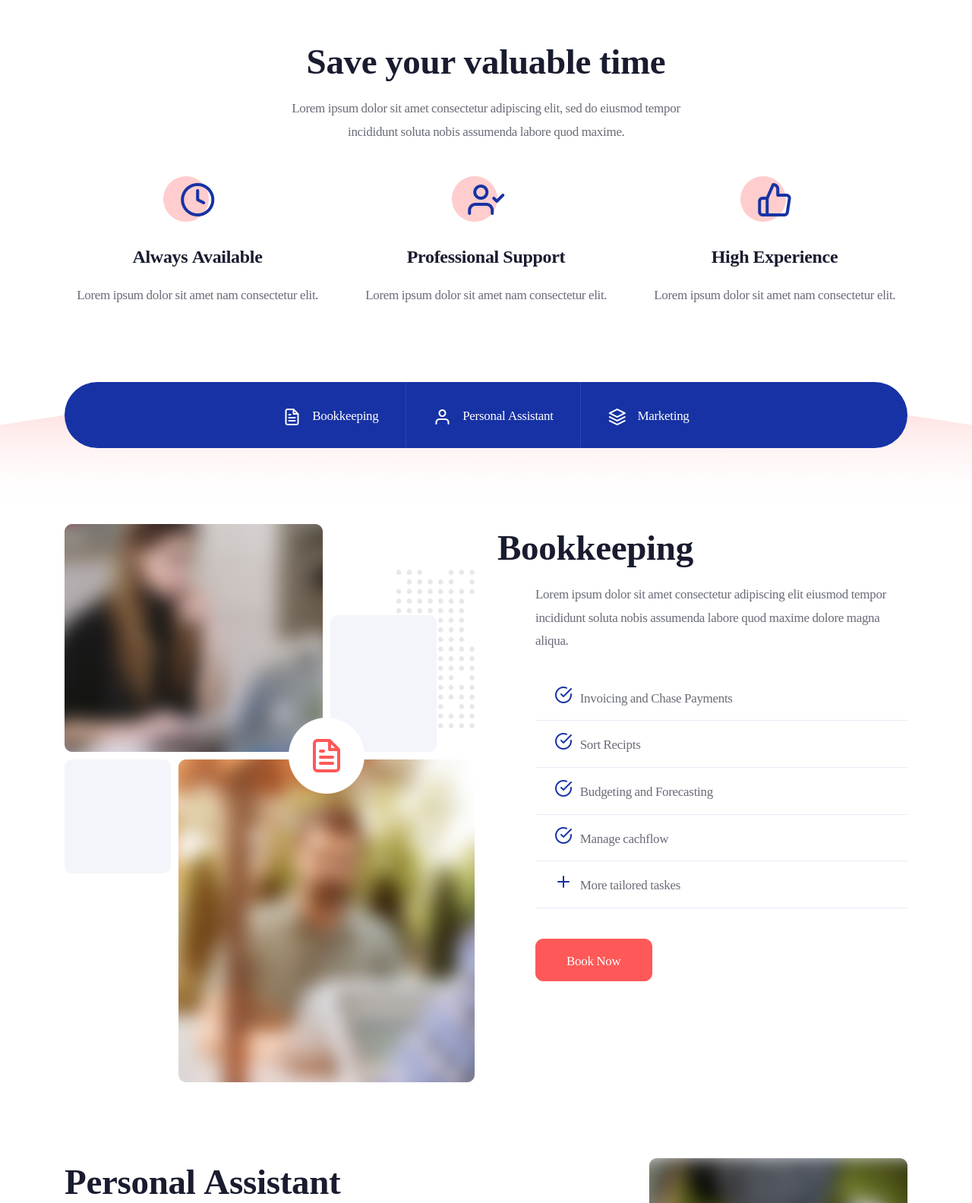
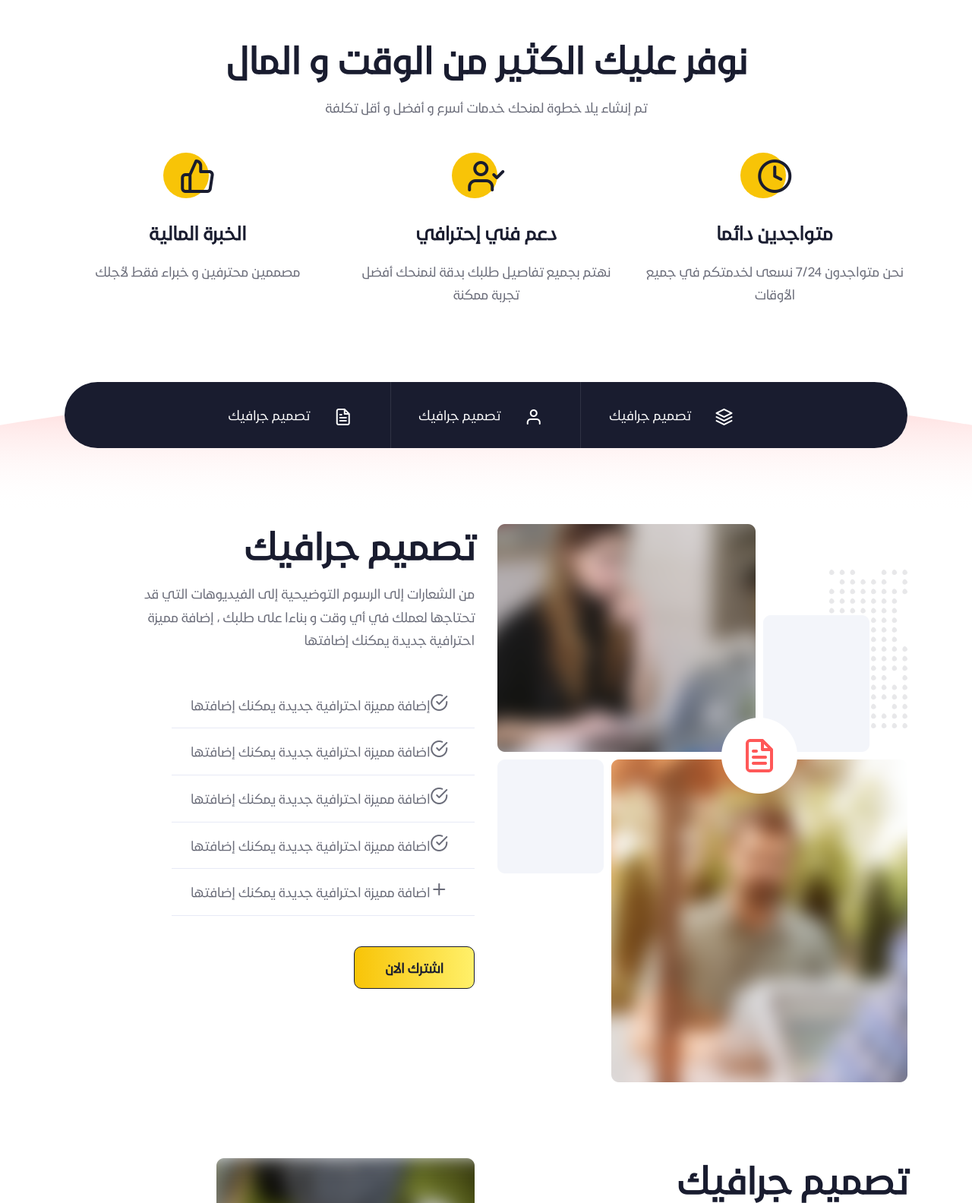
Before and after one commit to zakaria-houam/YellaStep, a plain HTML site: page index.html in a window 1280 px wide. Shown: the part 940-2524 px from the top of the page at 76% size. Drawn offline with Linux system fonts and the light colour scheme; files whose address does not match are found by name.

Commit message:
services

```diff
--- a/assets/css/color.css
+++ b/assets/css/color.css
@@ -146,7 +146,7 @@ font-size: 95%;
 /*----- Footer -----*/
 /*----------------------------------------*/
 .dtr-footer-main { background-color: #191c2f; }
-.dtr-copyright { background-color: #ff5858; }
+.dtr-copyright { background-color: #191c2f; border-top: 1px solid #f8c407;}
 .dtr-footer-main h1, .dtr-footer-main h2, .dtr-footer-main h3, .dtr-footer-main h4, .dtr-footer-main h5, .dtr-footer-main h6 { color: #fff; }
 .dtr-footer-main, .dtr-footer-main a, .dtr-copyright, .dtr-copyright a { color: #fff; }
 .dtr-copyright a:hover, .dtr-footer-main a:hover { color: rgba(255,255,255, .50); }
@@ -214,10 +214,10 @@ font-size: 95%;
 .color-white .dtr-accordion .card-header:first-child, .color-white .dtr-accordion.accordion > .card:not(:first-of-type) .card-header:first-child { border-color: rgba(255, 255, 255, .10); }
 .color-white .dtr-accordion .card-body { color: rgba(255,255,255,.60) !important; }
 /*== Sticky Tabs ==*/
-.dtr-sticky-tabs { background-color: #1732a4; }
+.dtr-sticky-tabs { background-color: #191c2f; }
 .dtr-sticky-tabs .nav-item:after { background-color: rgba(255, 255, 255, .10); }
 .dtr-sticky-tabs-nav .nav-link { color: #fff; }
-.dtr-sticky-tabs-nav .nav-link:hover, .dtr-sticky-tabs-nav .nav-link.active { color: #ff5858; }
+.dtr-sticky-tabs-nav .nav-link:hover, .dtr-sticky-tabs-nav .nav-link.active { color: #f8c407; }
 /*===== footer contact =====*/
 .dtr-contact-widget li i::after { background-color: rgba(255, 255, 255, .25); }
 /*===== Video Play =====*/
--- a/assets/css/style.css
+++ b/assets/css/style.css
@@ -37,9 +37,13 @@
 }
 .button{
     background: linear-gradient(to right,#f8c407,#fff06a);
+    font-weight: bolder;
 }
 .button:hover{
     opacity: .8;
+}
+.dtr-icon-list li{
+    text-align: right;
 }
 body { -webkit-font-smoothing: antialiased; --webkit-animation: fix 1s 1; overflow-x: hidden; }
 h1, h2, h3, h4, h5, h6 { margin-bottom: 20px; }
--- a/index.html
+++ b/index.html
@@ -165,35 +165,37 @@
 
                 <!-- heading starts -->
                 <div class="dtr-styled-heading text-center">
-                    <h2>Save your valuable time</h2>
-                    <p>Lorem ipsum dolor sit amet consectetur adipiscing elit, sed do eiusmod tempor<br>
-                        incididunt soluta nobis assumenda labore quod maxime.</p>
+                    <h2>نوفر عليك الكثير من الوقت و المال</h2>
+                    <p>تم إنشاء يلا خطوة لمنحك خدمات أسرع و أفضل و أقل تكلفة
+                        </p>
                 </div>
                 <!-- heading ends -->
 
                 <!--== row starts ==-->
                 <div class="row dtr-pt-10">
 
-                    <!-- column 1 starts -->
-                    <div class="col-12 col-md-4 dtr-img-feature"> <span class="dtr-img-feature-img"><span class="dtr-img-feature-circle bg-light-red"></span><i class="icon-clock2 color-blue"></i></span>
-                        <h4 class="dtr-img-feature-heading">Always Available </h4>
-                        <p>Lorem ipsum dolor sit amet nam consectetur elit. </p>
+                     <!-- column 3 starts -->
+                     <div class="col-12 col-md-4 dtr-img-feature"> <span class="dtr-img-feature-img"><span class="dtr-img-feature-circle" style="background: #f8c407;"></span><i class="icon-thumbs-up2" style="color: #191c2f;"></i></span>
+                        <h4 class="dtr-img-feature-heading">الخبرة المالية </h4>
+                        <p>مصممين محترفين و خبراء فقط لأجلك </p>
                     </div>
-                    <!-- column 1 ends -->
+                    <!-- column 3 ends -->
+
+
 
                     <!-- column 2 starts -->
-                    <div class="col-12 col-md-4 dtr-img-feature"> <span class="dtr-img-feature-img"><span class="dtr-img-feature-circle bg-light-red"></span><i class="icon-user-check1 color-blue"></i></span>
-                        <h4 class="dtr-img-feature-heading">Professional Support </h4>
-                        <p>Lorem ipsum dolor sit amet nam consectetur elit. </p>
+                    <div class="col-12 col-md-4 dtr-img-feature"> <span class="dtr-img-feature-img"><span class="dtr-img-feature-circle" style="background: #f8c407;"></span><i class="icon-user-check1" style="color: #191c2f;"></i></span>
+                        <h4 class="dtr-img-feature-heading">دعم فني إحترافي </h4>
+                        <p>نهتم بجميع تفاصيل طلبك بدقة لنمنحك أفضل تجربة ممكنة </p>
                     </div>
                     <!-- column 2 ends -->
 
-                    <!-- column 3 starts -->
-                    <div class="col-12 col-md-4 dtr-img-feature"> <span class="dtr-img-feature-img"><span class="dtr-img-feature-circle bg-light-red"></span><i class="icon-thumbs-up2 color-blue"></i></span>
-                        <h4 class="dtr-img-feature-heading">High Experience </h4>
-                        <p>Lorem ipsum dolor sit amet nam consectetur elit. </p>
+                    <!-- column 1 starts -->
+                    <div class="col-12 col-md-4 dtr-img-feature"> <span class="dtr-img-feature-img"><span class="dtr-img-feature-circle" style="background: #f8c407;"></span><i class="icon-clock2" style="color: #191c2f;"></i></span>
+                        <h4 class="dtr-img-feature-heading">متواجدين دائما </h4>
+                        <p>نحن متواجدون 7/24 نسعى لخدمتكم في جميع الأوقات </p>
                     </div>
-                    <!-- column 3 ends -->
+                    <!-- column 1 ends -->
 
                 </div>
                 <!--== row ends ==-->
@@ -215,9 +217,9 @@
                     <div class="container">
                         <nav class="dtr-scrollspy-tabs">
                             <ul class="dtr-scrollspy nav justify-content-center dtr-sticky-tabs">
-                                <li class="nav-item"> <a class="nav-link" href="#tab1"><i class="icon-file-text"></i>Bookkeeping</a> </li>
-                                <li class="nav-item"> <a class="nav-link" href="#tab2"><i class="icon-user2"></i>Personal Assistant</a> </li>
-                                <li class="nav-item"> <a class="nav-link" href="#tab3"><i class="icon-layers"></i>Marketing</a> </li>
+                                <li class="nav-item"> <a class="nav-link" href="#tab1">تصميم جرافيك<i class="icon-file-text" style="margin-left: 2rem;"></i> </a> </li>
+                                <li class="nav-item"> <a class="nav-link" href="#tab2">تصميم جرافيك<i class="icon-user2" style="margin-left: 2rem;"></i> </a> </li>
+                                <li class="nav-item"> <a class="nav-link" href="#tab3">تصميم جرافيك<i class="icon-layers" style="margin-left: 2rem;"></i></a> </li>
                             </ul>
                         </nav>
                     </div>
@@ -231,29 +233,29 @@
                         <div class="dtr-sticky-tabs-content">
                             <div class="container">
                                 <div class="row">
-
+                                     <!-- column 2 starts -->
+                                     <div class="col-12 col-md-6 small-device-space">
+                                        <!-- Heading -->
+                                        <h2 style="text-align: right;">تصميم جرافيك</h2>
+                                        <div class="dtr-pl-50">
+                                            <!-- Text -->
+                                            <p style="text-align: right;">من الشعارات إلى الرسوم التوضيحية إلى الفيديوهات التي قد تحتاجها لعملك في أي وقت و بناءا على طلبك ، إضافة مميزة احترافية جديدة يمكنك إضافتها </p>
+                                            <ul class="dtr-icon-list dtr-mt-30" style="float: right;">
+                                                <li>إضافة مميزة احترافية جديدة يمكنك إضافتها<i class="icon-check-circle2 color-black"></i></li>
+                                                <li>اضافة مميزة احترافية جديدة يمكنك إضافتها<i class="icon-check-circle2 color-black"></i></li>
+                                                <li>اضافة مميزة احترافية جديدة يمكنك إضافتها<i class="icon-check-circle2 color-black"></i></li>
+                                                <li>اضافة مميزة احترافية جديدة يمكنك إضافتها<i class="icon-check-circle2 color-black"></i></li>
+                                                <li>اضافة مميزة احترافية جديدة يمكنك إضافتها<i class="icon-plus1 color-black"></i></li>
+                                            </ul>
+                                            <!-- button -->
+                                            <a href="#contact" class="dtr-btn  dtr-scroll-link dtr-mt-30 button" style="font-weight: bolder; float: right;">اشترك الان</a> </div>
+                                    </div>
+                                    <!-- column 2 ends -->
                                     <!-- column 1 starts -->
                                     <div class="col-12 col-md-6"> <img src="assets/images/service-img1.png" alt="image"> </div>
                                     <!-- column 1 ends -->
 
-                                    <!-- column 2 starts -->
-                                    <div class="col-12 col-md-6 small-device-space">
-                                        <!-- Heading -->
-                                        <h2>Bookkeeping</h2>
-                                        <div class="dtr-pl-50">
-                                            <!-- Text -->
-                                            <p>Lorem ipsum dolor sit amet consectetur adipiscing elit eiusmod tempor incididunt soluta nobis assumenda labore quod maxime dolore magna aliqua. </p>
-                                            <ul class="dtr-icon-list dtr-mt-30">
-                                                <li><i class="icon-check-circle2 color-blue"></i>Invoicing and Chase Payments</li>
-                                                <li><i class="icon-check-circle2 color-blue"></i>Sort Recipts</li>
-                                                <li><i class="icon-check-circle2 color-blue"></i>Budgeting and Forecasting</li>
-                                                <li><i class="icon-check-circle2 color-blue"></i>Manage cachflow</li>
-                                                <li><i class="icon-plus1 color-blue"></i>More tailored taskes</li>
-                                            </ul>
-                                            <!-- button -->
-                                            <a href="#contact" class="dtr-btn btn-red dtr-scroll-link dtr-mt-30">Book Now</a> </div>
-                                    </div>
-                                    <!-- column 2 ends -->
+
 
                                 </div>
                             </div>
@@ -267,29 +269,29 @@
                             <div class="container">
                                 <div class="row">
 
-                                    <!-- column 1 starts -->
-                                    <div class="col-12 col-md-6 small-device-space">
-                                        <!-- Heading -->
-                                        <h2>Personal Assistant</h2>
-                                        <div class="dtr-pl-50">
-                                            <!-- Text -->
-                                            <p>Lorem ipsum dolor sit amet consectetur adipiscing elit eiusmod tempor incididunt soluta nobis assumenda labore quod maxime dolore magna aliqua. </p>
-                                            <ul class="dtr-icon-list dtr-mt-30">
-                                                <li><i class="icon-check-circle2 color-blue"></i>Handling your email accounts</li>
-                                                <li><i class="icon-check-circle2 color-blue"></i>Entering or uploading data</li>
-                                                <li><i class="icon-check-circle2 color-blue"></i>Filing and shredding</li>
-                                                <li><i class="icon-check-circle2 color-blue"></i>Making travel arrangements</li>
-                                                <li><i class="icon-plus1 color-blue"></i>More tailored taskes</li>
-                                            </ul>
-                                            <!-- button -->
-                                            <a href="#contact" class="dtr-btn btn-red dtr-scroll-link dtr-mt-30">Book Now</a> </div>
-                                    </div>
-                                    <!-- column 1 ends -->
+
 
                                     <!-- column 2 starts -->
                                     <div class="col-12 col-md-6"> <img src="assets/images/service-img2.png" alt="image"> </div>
                                     <!-- column 2 ends -->
-
+                                    <!-- column 1 starts -->
+                                    <div class="col-12 col-md-6 small-device-space">
+                                        <!-- Heading -->
+                                        <h2 style="text-align: right;">تصميم جرافيك</h2>
+                                        <div class="dtr-pl-50">
+                                            <!-- Text -->
+                                            <p style="text-align: right;">من الشعارات إلى الرسوم التوضيحية إلى الفيديوهات التي قد تحتاجها لعملك في أي وقت و بناءا على طلبك ، إضافة مميزة احترافية جديدة يمكنك إضافتها </p>
+                                            <ul class="dtr-icon-list dtr-mt-30" style="float: right;">
+                                                <li>إضافة مميزة احترافية جديدة يمكنك إضافتها<i class="icon-check-circle2 color-black"></i></li>
+                                                <li>اضافة مميزة احترافية جديدة يمكنك إضافتها<i class="icon-check-circle2 color-black"></i></li>
+                                                <li>اضافة مميزة احترافية جديدة يمكنك إضافتها<i class="icon-check-circle2 color-black"></i></li>
+                                                <li>اضافة مميزة احترافية جديدة يمكنك إضافتها<i class="icon-check-circle2 color-black"></i></li>
+                                                <li>اضافة مميزة احترافية جديدة يمكنك إضافتها<i class="icon-plus1 color-black"></i></li>
+                                            </ul>
+                                            <!-- button -->
+                                            <a href="#contact" class="dtr-btn  dtr-scroll-link dtr-mt-30 button" style="font-weight: bolder; float: right;">اشترك الان</a> </div>
+                                    </div>
+                                    <!-- column 1 ends -->
                                 </div>
                             </div>
                         </div>
@@ -301,29 +303,29 @@
                         <div class="dtr-sticky-tabs-content">
                             <div class="container">
                                 <div class="row">
-
+                                      <!-- column 2 starts -->
+                                      <div class="col-12 col-md-6 small-device-space">
+                                        <!-- Heading -->
+                                        <h2 style="text-align: right;">تصميم جرافيك</h2>
+                                        <div class="dtr-pl-50">
+                                            <!-- Text -->
+                                            <p style="text-align: right;">من الشعارات إلى الرسوم التوضيحية إلى الفيديوهات التي قد تحتاجها لعملك في أي وقت و بناءا على طلبك ، إضافة مميزة احترافية جديدة يمكنك إضافتها </p>
+                                            <ul class="dtr-icon-list dtr-mt-30" style="float: right;">
+                                                <li>إضافة مميزة احترافية جديدة يمكنك إضافتها<i class="icon-check-circle2 color-black"></i></li>
+                                                <li>اضافة مميزة احترافية جديدة يمكنك إضافتها<i class="icon-check-circle2 color-black"></i></li>
+                                                <li>اضافة مميزة احترافية جديدة يمكنك إضافتها<i class="icon-check-circle2 color-black"></i></li>
+                                                <li>اضافة مميزة احترافية جديدة يمكنك إضافتها<i class="icon-check-circle2 color-black"></i></li>
+                                                <li>اضافة مميزة احترافية جديدة يمكنك إضافتها<i class="icon-plus1 color-black"></i></li>
+                                            </ul>
+                                            <!-- button -->
+                                            <a href="#contact" class="dtr-btn  dtr-scroll-link dtr-mt-30 button" style="font-weight: bolder; float: right;">اشترك الان</a> </div>
+                                    </div>
+                                    <!-- column 2 ends -->
                                     <!-- column 1 starts -->
                                     <div class="col-12 col-md-6"> <img src="assets/images/service-img3.png" alt="image"> </div>
                                     <!-- column 1 ends -->
 
-                                    <!-- column 2 starts -->
-                                    <div class="col-12 col-md-6 small-device-space">
-                                        <!-- Heading -->
-                                        <h2>Marketing</h2>
-                                        <div class="dtr-pl-50">
-                                            <!-- Text -->
-                                            <p>Lorem ipsum dolor sit amet consectetur adipiscing elit eiusmod tempor incididunt soluta nobis assumenda labore quod maxime dolore magna aliqua. </p>
-                                            <ul class="dtr-icon-list dtr-mt-30">
-                                                <li><i class="icon-check-circle2 color-blue"></i>Advertising for a trade magazine</li>
-                                                <li><i class="icon-check-circle2 color-blue"></i>Designing marketing materials </li>
-                                                <li><i class="icon-check-circle2 color-blue"></i>Update website content</li>
-                                                <li><i class="icon-check-circle2 color-blue"></i>Organise a client social event</li>
-                                                <li><i class="icon-plus1 color-blue"></i>More tailored taskes</li>
-                                            </ul>
-                                            <!-- button -->
-                                            <a href="#contact" class="dtr-btn btn-red dtr-scroll-link dtr-mt-30">Book Now</a> </div>
-                                    </div>
-                                    <!-- column 2 ends -->
+
 
                                 </div>
                             </div>
```
